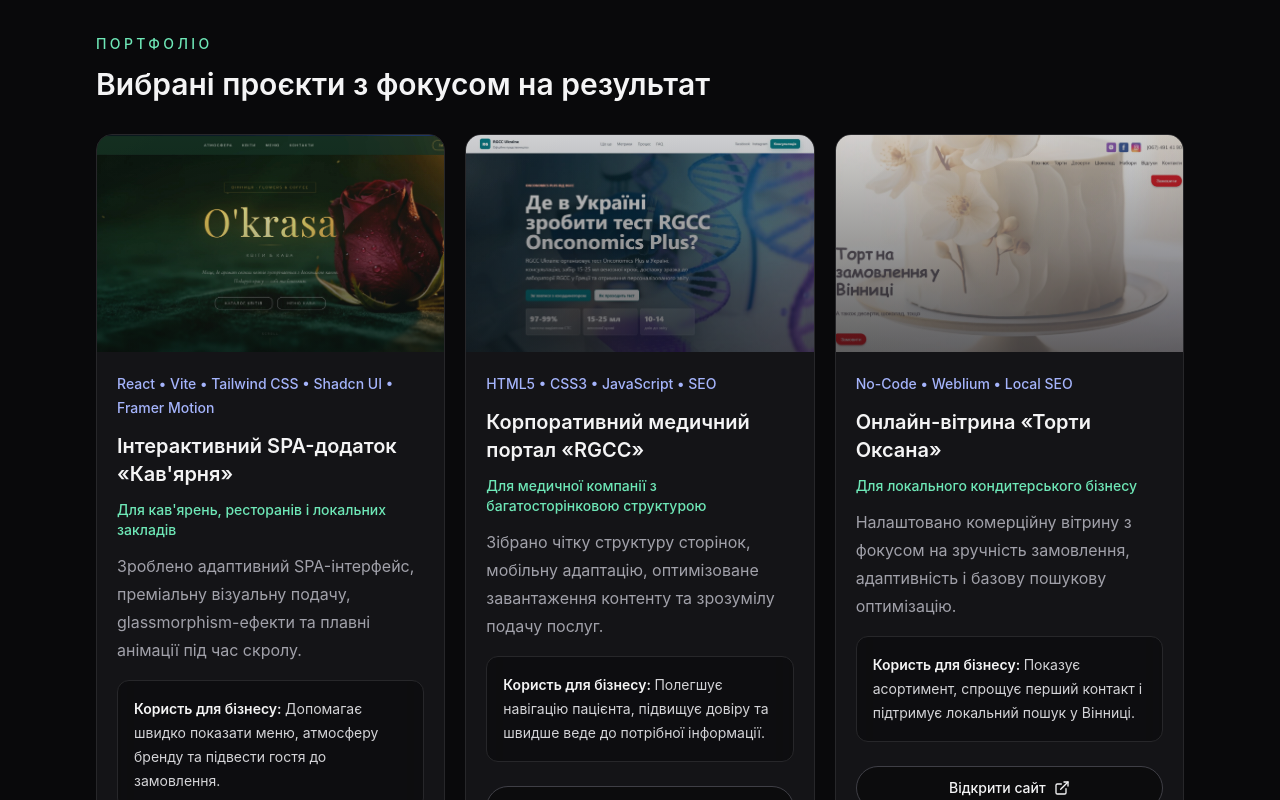
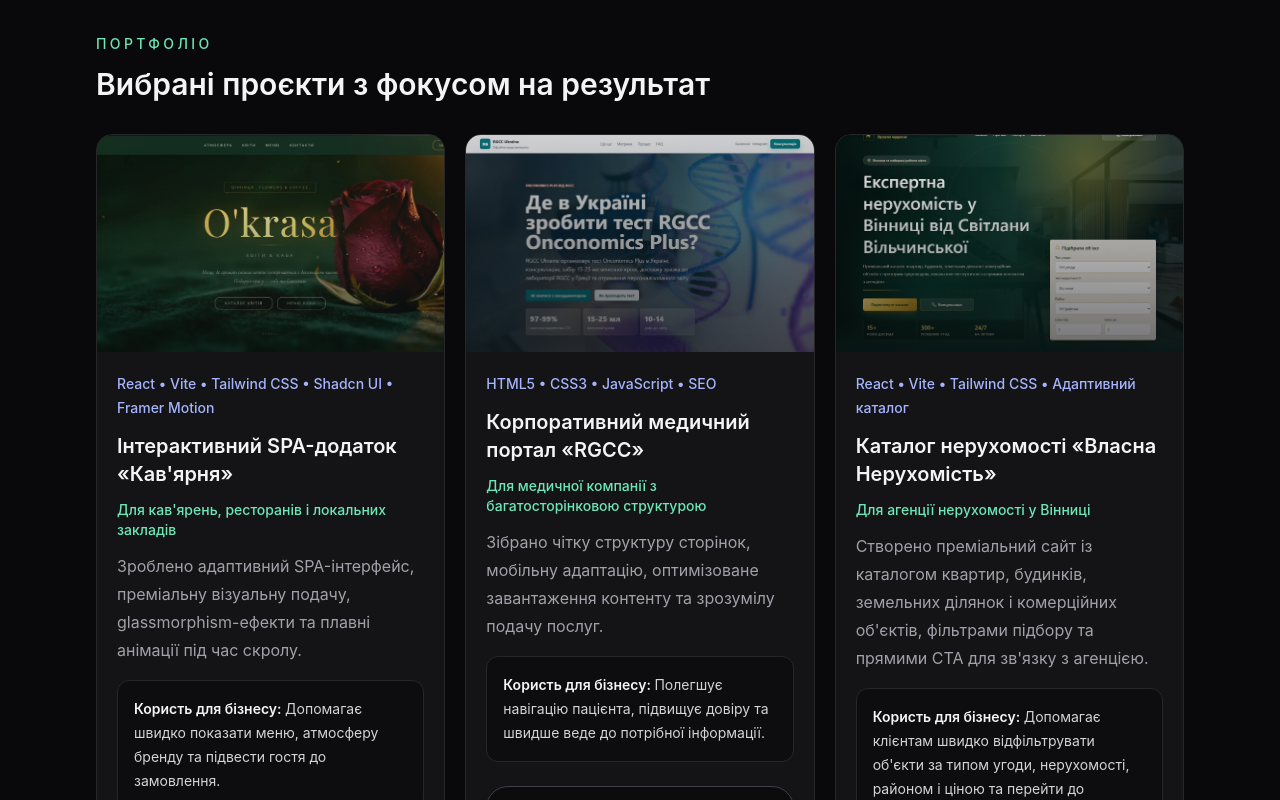
Before and after one commit to sobol07-design/portfolio, a React (Vite) app: page / in a window 1280 px wide. Shown: the part 1060-1860 px from the top of the page. Built offline with nearby package versions, Linux system fonts and the light colour scheme.

Commit message:
Replace cake project with VinEstate catalog

```diff
--- a/src/data.ts
+++ b/src/data.ts
@@ -1,6 +1,6 @@
 import projectOneImage from "./assets/project-1.jpg";
 import projectTwoImage from "./assets/project-2.jpg";
-import projectThreeImage from "./assets/project-3.jpg";
+import projectThreeImage from "./assets/project-3-vinestate.png";
 
 export const projects = [
   {
@@ -26,15 +26,16 @@ export const projects = [
     imageClassName: "opacity-80",
   },
   {
-    title: "Онлайн-вітрина «Торти Оксана»",
-    audience: "Для локального кондитерського бізнесу",
-    result: "Показує асортимент, спрощує перший контакт і підтримує локальний пошук у Вінниці.",
-    tech: "No-Code • Weblium • Local SEO",
+    title: "Каталог нерухомості «Власна Нерухомість»",
+    audience: "Для агенції нерухомості у Вінниці",
+    result:
+      "Допомагає клієнтам швидко відфільтрувати об'єкти за типом угоди, нерухомості, районом і ціною та перейти до консультації.",
+    tech: "React • Vite • Tailwind CSS • Адаптивний каталог",
     description:
-      "Налаштовано комерційну вітрину з фокусом на зручність замовлення, адаптивність і базову пошукову оптимізацію.",
-    link: "https://vnoksana.com.ua",
+      "Створено преміальний сайт із каталогом квартир, будинків, земельних ділянок і комерційних об'єктів, фільтрами підбору та прямими CTA для зв'язку з агенцією.",
+    link: "https://vinestate-catalog.vercel.app/#catalog",
     image: projectThreeImage,
-    imageClassName: "opacity-80",
+    imageClassName: "opacity-95",
   },
 ];
 
```
Also changed, not shown: src/assets/project-3-vinestate.png (added), src/assets/project-3.jpg (deleted).
